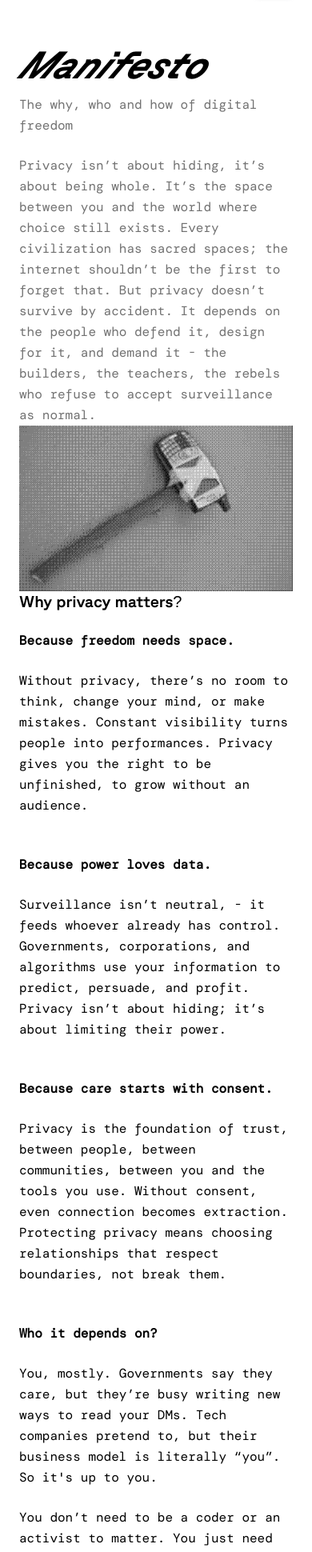
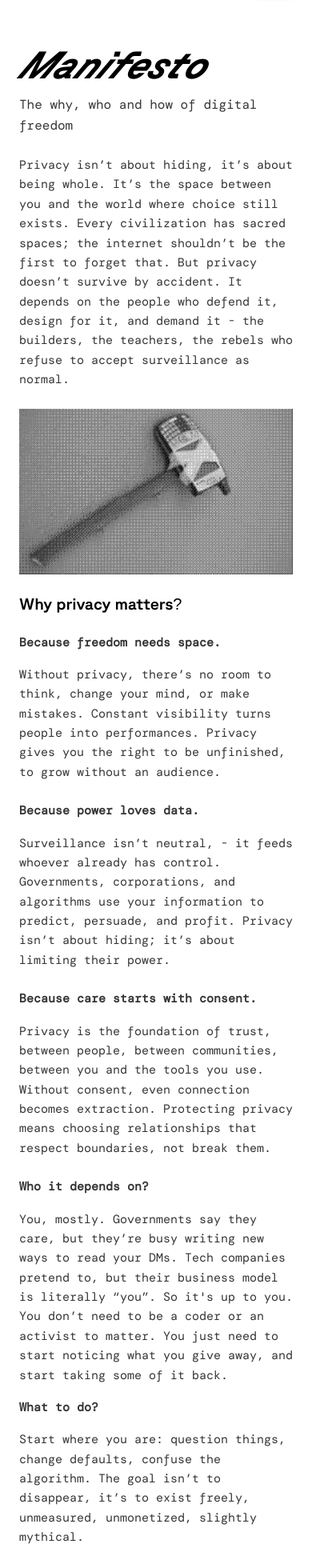
Before and after one commit to JordanGallant/privacy-church, a Next.js app: page /manifesto in a window 390 px wide. Shown: the part 54-1994 px from the top of the page at 80% size. Built offline with nearby package versions, Linux system fonts and the light colour scheme.

Commit message:
manifesto page

```diff
--- a/app/manifesto/page.tsx
+++ b/app/manifesto/page.tsx
@@ -12,55 +12,51 @@ export default function ManifestoPage() {
         Manifesto
     </h1>
     <p
-          className="text-base md:text-lg leading-relaxed font-[family-name:var(--font-dm-mono)]"
-          style={{ color: "#717171" }}
+          className="text-base text-[#353535] md:text-lg leading-relaxed font-[family-name:var(--font-dm-mono)]"
+
         >
           The why, who and how of digital freedom
         </p>
         <br/>
 
          <p
-          className="text-base  md:text-lg leading-relaxed font-[family-name:var(--font-dm-mono)]"
-          style={{ color: "#717171" }}
+          className="text-[15px]  text-[#353535] md:text-lg leading-relaxed font-[family-name:var(--font-dm-mono)]"
+
         >
           Privacy isn’t about hiding, it’s about being whole. It’s the space between you and the world where choice still exists. Every civilization has sacred spaces; the internet shouldn’t be the first to forget that. But privacy doesn’t survive by accident. It depends on the people who defend it, design for it, and demand it - the builders, the teachers, the rebels who refuse to accept surveillance as normal.
         </p>
+        <br/>
 
         <img src = "/assets/tool.png"/>
-
-        <h2 className="text-xl font-[family-name:var(--font-gt-planar-straight)] leading-tight">Why privacy matters?</h2>
         <br/>
 
-        <p className="text-base font-bold  md:text-lg leading-relaxed font-[family-name:var(--font-dm-mono)]">Because freedom needs space. </p>
-        <br></br>
-        <p className="text-base md:text-lg leading-relaxed font-[family-name:var(--font-dm-mono)]">Without privacy, there’s no room to think, change your mind, or make mistakes. Constant visibility turns people into performances. Privacy gives you the right to be unfinished, to grow without an audience.</p>
+        <h2 className="text-[20px]  font-[family-name:var(--font-gt-planar-straight)] leading-tight">Why privacy matters?</h2>
         <br/>
+
+        <p className="text-[15px] text-[#353535] font-bold  leading-relaxed font-[family-name:var(--font-dm-mono)] mb-4">Because freedom needs space. </p>
+        <p className="text-[15px] text-[#353535] leading-relaxed font-[family-name:var(--font-dm-mono)] ">Without privacy, there’s no room to think, change your mind, or make mistakes. Constant visibility turns people into performances. Privacy gives you the right to be unfinished, to grow without an audience.</p>
         <br/>
-        <p className="text-base font-bold md:text-lg leading-relaxed font-[family-name:var(--font-dm-mono)]">Because power loves data.</p>
+
+        <p className="text-[15px] text-[#353535] font-bold leading-relaxed font-[family-name:var(--font-dm-mono)] mb-4">Because power loves data.</p>
+        <p className="text-[15px] text-[#353535] leading-relaxed font-[family-name:var(--font-dm-mono)]">Surveillance isn’t neutral, - it feeds whoever already has control. Governments, corporations, and algorithms use your information to predict, persuade, and profit. Privacy isn’t about hiding; it’s about limiting their power.</p>
         <br/>
-        <p className="text-base  md:text-lg leading-relaxed font-[family-name:var(--font-dm-mono)]">Surveillance isn’t neutral, - it feeds whoever already has control. Governments, corporations, and algorithms use your information to predict, persuade, and profit. Privacy isn’t about hiding; it’s about limiting their power.</p>
+
+        <p className="text-[15px] text-[#353535] font-bold leading-relaxed font-[family-name:var(--font-dm-mono)] mb-4">Because care starts with consent.</p>
+        <p className="text-[15px] text-[#353535] leading-relaxed font-[family-name:var(--font-dm-mono)]">Privacy is the foundation of trust, between people, between communities, between you and the tools you use. Without consent, even connection becomes extraction. Protecting privacy means choosing relationships that respect boundaries, not break them.</p>
         <br/>
-        <br/>
-        <p className="text-base font-bold md:text-lg leading-relaxed font-[family-name:var(--font-dm-mono)]">Because care starts with consent.</p>
-        <br/>
-        <p className="text-base  md:text-lg leading-relaxed font-[family-name:var(--font-dm-mono)]">Privacy is the foundation of trust, between people, between communities, between you and the tools you use. Without consent, even connection becomes extraction. Protecting privacy means choosing relationships that respect boundaries, not break them.</p>
-        <br/>
-        <br/>
-        <p className="text-base font-bold md:text-lg leading-relaxed font-[family-name:var(--font-dm-mono)]">Who it depends on?</p>
-        <br/>
-        <p className="text-base  md:text-lg leading-relaxed font-[family-name:var(--font-dm-mono)]">You, mostly. Governments say they care, but they’re busy writing new ways to read your DMs. Tech companies pretend to, but their business model is literally “you”.
+
+        <p className="text-[15px] text-[#353535] font-bold leading-relaxed font-[family-name:var(--font-dm-mono)] mb-4">Who it depends on?</p>
+
+        <p className="text-[15px]  text-[#353535] leading-relaxed font-[family-name:var(--font-dm-mono)]">You, mostly. Governments say they care, but they’re busy writing new ways to read your DMs. Tech companies pretend to, but their business model is literally “you”.
             So it's up to you.</p>
-          <br/>
-          <p className="text-base  md:text-lg leading-relaxed font-[family-name:var(--font-dm-mono)]">You don’t need to be a coder or an activist to matter. You just need to start noticing what you give away, and start taking some of it back.</p>
-        <br/>
-        <br/>
-        <p className="text-base font-bold md:text-lg leading-relaxed font-[family-name:var(--font-dm-mono)]">What to do?</p>
-        <br/>
-        <p className="text-base  md:text-lg leading-relaxed font-[family-name:var(--font-dm-mono)]" >Start where you are: question things, change defaults, confuse the algorithm. The goal isn’t to disappear, it’s to exist freely, unmeasured, unmonetized, slightly mythical.</p>
-        <br/>
-      <p className="text-base  md:text-lg leading-relaxed font-[family-name:var(--font-dm-mono)]">Explore the fundamentals, then jump into the tools you can use.</p>
-      <br/>
-      <p className="text-base  md:text-lg leading-relaxed font-[family-name:var(--font-dm-mono)]">Good luck divas.</p>
+
+          <p className="text-[15px] text-[#353535] leading-relaxed font-[family-name:var(--font-dm-mono)] mb-4">You don’t need to be a coder or an activist to matter. You just need to start noticing what you give away, and start taking some of it back.</p>
+        <p className="text-[15px] text-[#353535] font-bold leading-relaxed font-[family-name:var(--font-dm-mono)] mb-4">What to do?</p>
+        <p className="text-[15px] text-[#353535] leading-relaxed font-[family-name:var(--font-dm-mono)] mb-4" >Start where you are: question things, change defaults, confuse the algorithm. The goal isn’t to disappear, it’s to exist freely, unmeasured, unmonetized, slightly mythical.</p>
+
+      <p className="text-[15px] text-[#353535] leading-relaxed font-[family-name:var(--font-dm-mono)] mb-4">Explore the fundamentals, then jump into the tools you can use.</p>
+
+      <p className="text-[15px] text-[#353535] leading-relaxed font-[family-name:var(--font-dm-mono)] mb-4">Good luck divas.</p>
 
 
     </div>
```
